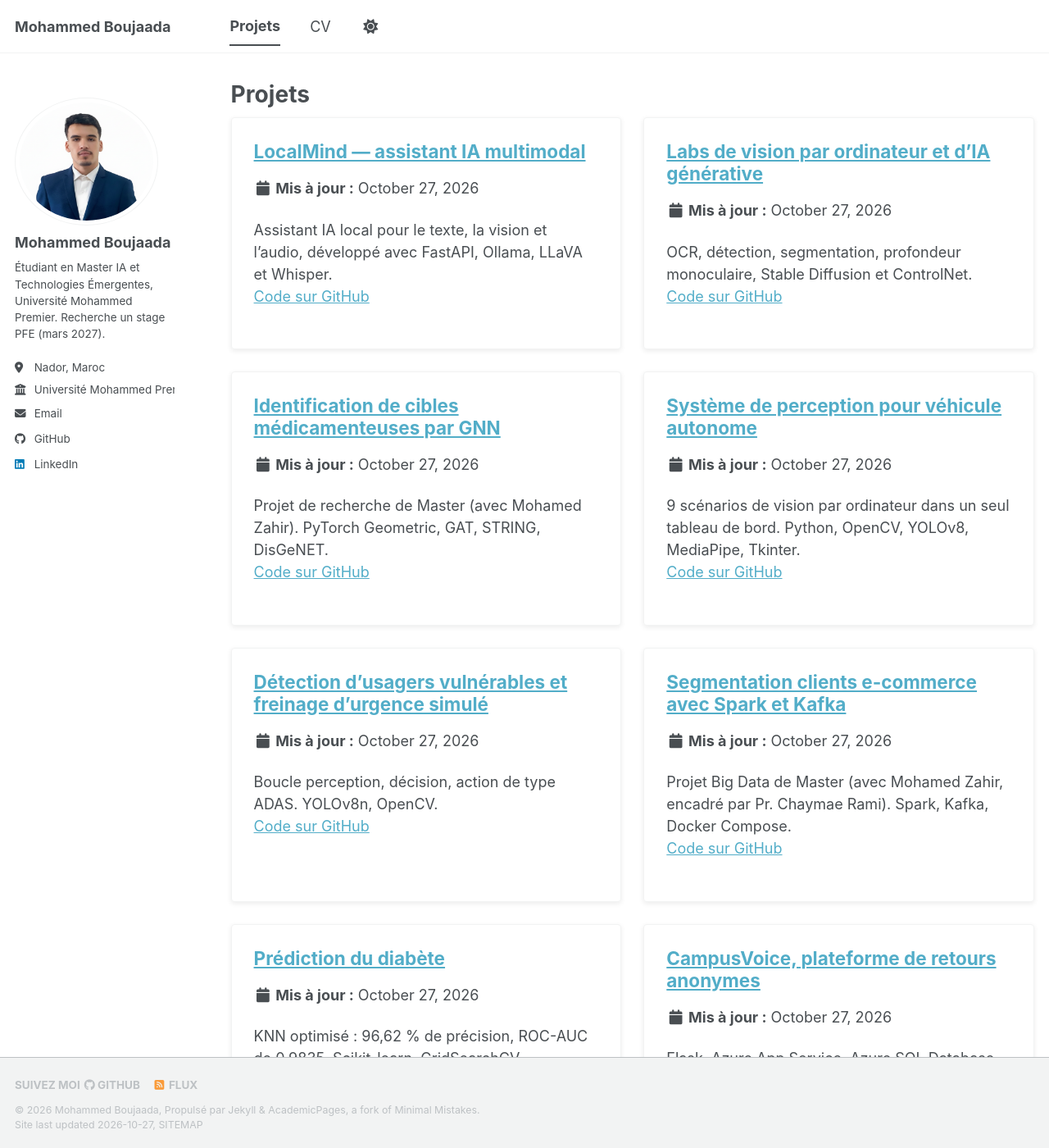
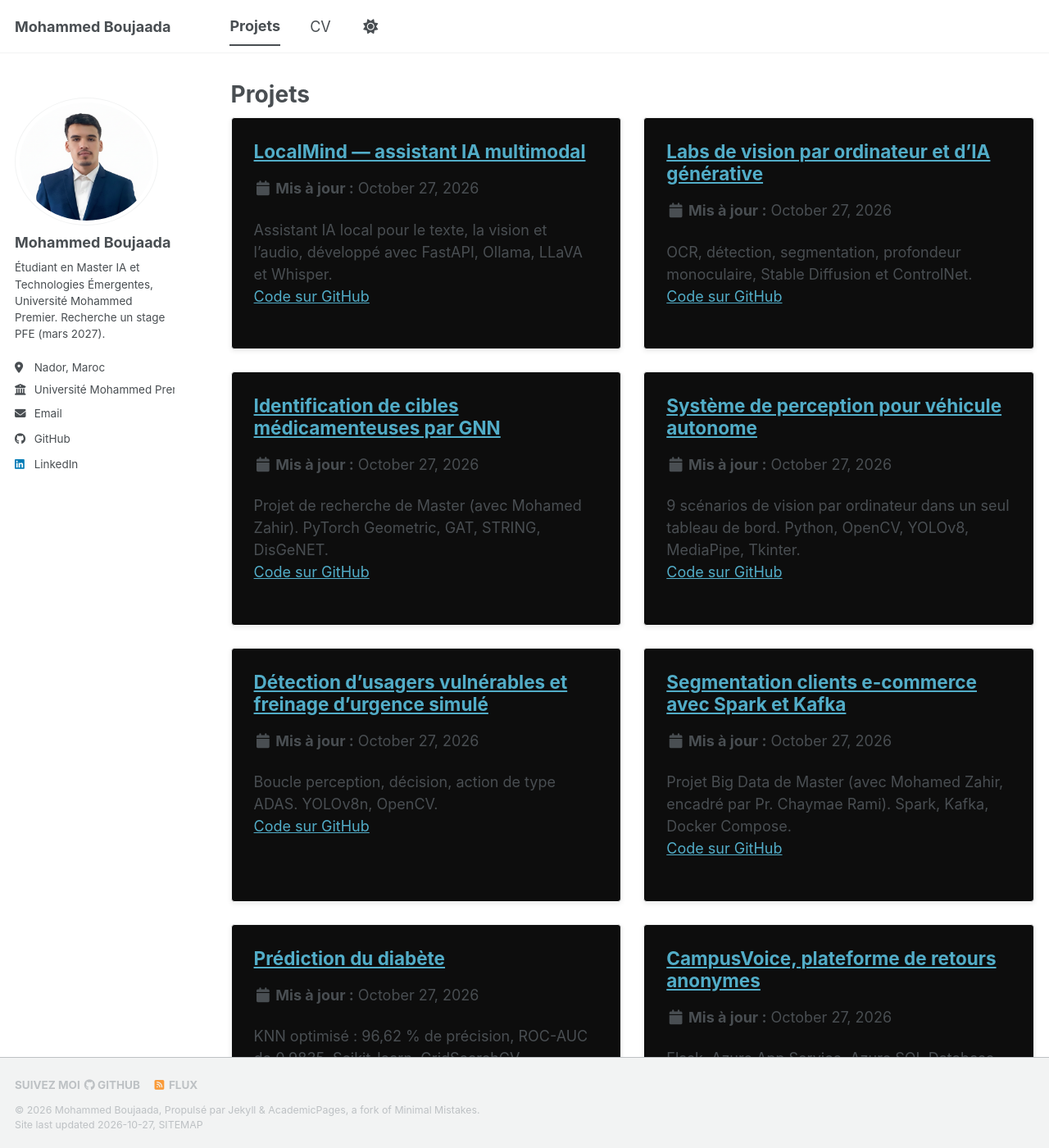
Before and after one commit to mohammed-boujaada/mohammed-boujaada.github.io, a Jekyll site: the page built from _pages/portfolio.md, in a window 1280 px wide and 1400 px high. Shown: the whole window at 82% size. Built offline with Jekyll 4.4.1, drawn with Linux system fonts in a browser that asks for light colours; a style sheet for code colours, icons or effects is not loaded.

Commit message:
Use true black dark theme
Co-authored-by: Copilot <223556219+Copilot@users.noreply.github.com>

```diff
--- a/_sass/layout/_archive.scss
+++ b/_sass/layout/_archive.scss
@@ -103,7 +103,7 @@
   padding: 1.5em;
   border: 1px solid var(--global-border-color);
   border-radius: $border-radius;
-  background: var(--global-bg-color);
+  background: #0d0d0d;
   box-shadow: 0 2px 6px rgba(#000, 0.08);
   cursor: pointer;
   transition: transform 180ms ease, box-shadow 180ms ease, border-color 180ms ease;
--- a/_sass/theme/_default_dark.scss
+++ b/_sass/theme/_default_dark.scss
@@ -9,7 +9,7 @@ $dark-gray                  : mix(#000, $gray, 40%);
 $darker-gray                : mix(#000, $gray, 60%);
 $light-gray                 : mix(#fff, $gray, 50%);
 
-$background                 : #474747;
+$background                 : #000000;
 $background-light           : mix(#fff, $background, 80%);
 $background-lighter         : mix(#fff, $background, 90%);
 $text                       : #ffffff;
@@ -39,8 +39,8 @@ html[data-theme="dark"] {
     --global-base-color                 : #{$primary-color};
     --global-bg-color                   : #{$background};
     --global-footer-bg-color            : #{$background};
-    --global-border-color               : #{$light-gray};
-    --global-dark-border-color          : #{$background-light};
+    --global-border-color               : #2d2d2d;
+    --global-dark-border-color          : #1a1a1a;
     --global-code-background-color      : #fafafa;
     --global-code-text-color            : #{$darker-gray};
     --global-fig-caption-color          : #{$light-gray};
@@ -51,5 +51,5 @@ html[data-theme="dark"] {
     --global-masthead-link-color-hover  : #{$primary-color};
     --global-text-color                 : #{$text};
     --global-text-color-light           : #f3f3f3;
-    --global-thead-color                : #{$background-lighter};
+    --global-thead-color                : #111111;
 }
```
